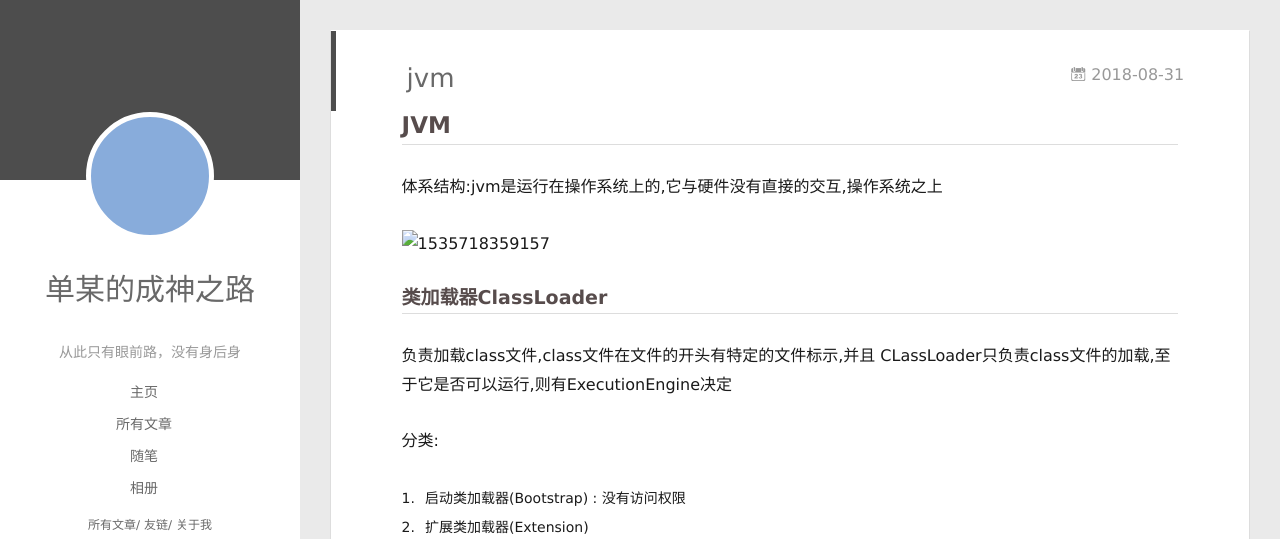
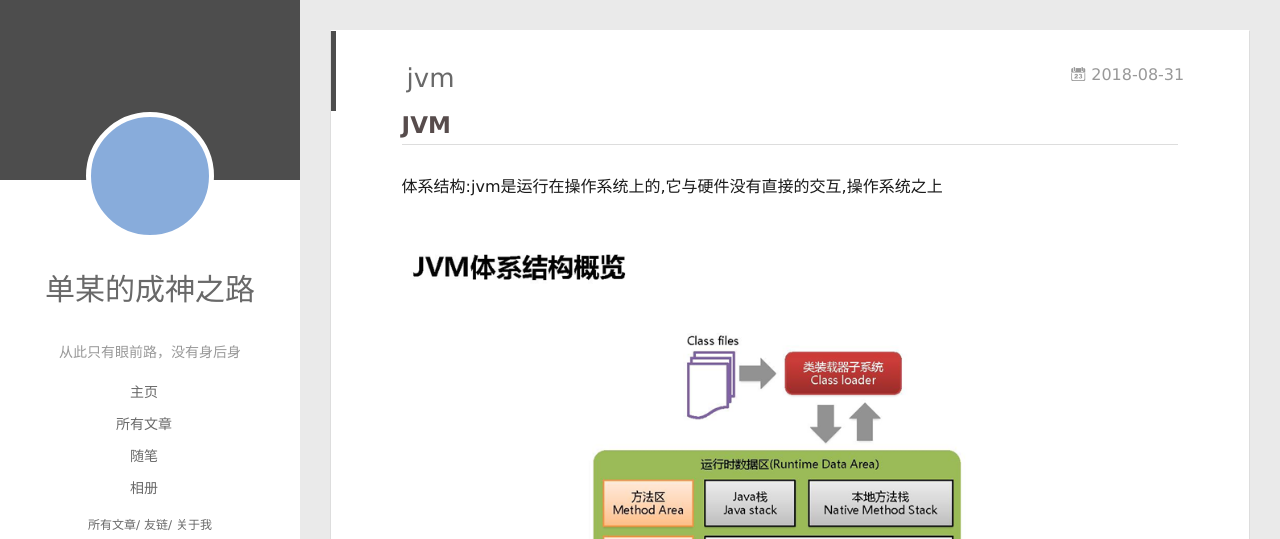
Before and after one commit to Seeskycn/Seeskycn.github.io, a plain HTML site: page 2018/08/31/jvm/index.html in a window 1280 px wide. Shown: the top 539 px of the page. Drawn offline with Linux system fonts and the light colour scheme.

Commit message:
Site updated: 2018-08-31 20:39:20

```diff
--- a/2018/08/31/jvm/index.html
+++ b/2018/08/31/jvm/index.html
@@ -15,12 +15,12 @@
 <meta property="og:site_name" content="my blog">
 <meta property="og:description" content="JVM体系结构:jvm是运行在操作系统上的,它与硬件没有直接的交互,操作系统之上">
 <meta property="og:locale" content="zh-Hans">
-<meta property="og:image" content="http://yoursite.com/2018/08/31/1535718359157.png">
-<meta property="og:updated_time" content="2018-08-31T12:30:35.281Z">
+<meta property="og:image" content="http://yoursite.com/2018/08/31/jvm/1535718359157.png">
+<meta property="og:updated_time" content="2018-08-31T12:39:03.963Z">
 <meta name="twitter:card" content="summary">
 <meta name="twitter:title" content="jvm">
 <meta name="twitter:description" content="JVM体系结构:jvm是运行在操作系统上的,它与硬件没有直接的交互,操作系统之上">
-<meta name="twitter:image" content="http://yoursite.com/2018/08/31/1535718359157.png">
+<meta name="twitter:image" content="http://yoursite.com/2018/08/31/jvm/1535718359157.png">
 
 
     <link rel="icon" href="/favicon.png">
@@ -191,7 +191,7 @@
     <div class="article-entry" itemprop="articleBody">
 
         <h2 id="JVM"><a href="#JVM" class="headerlink" title="JVM"></a>JVM</h2><p>体系结构:jvm是运行在操作系统上的,它与硬件没有直接的交互,操作系统之上</p>
-<p><img src="..\1535718359157.png" alt="1535718359157"></p>
+<p><img src=".\1535718359157.png" alt="1535718359157"></p>
 <a id="more"></a>
 <h3 id="类加载器ClassLoader"><a href="#类加载器ClassLoader" class="headerlink" title="类加载器ClassLoader"></a>类加载器ClassLoader</h3><p>负责加载class文件,class文件在文件的开头有特定的文件标示,并且 CLassLoader只负责class文件的加载,至于它是否可以运行,则有ExecutionEngine决定</p>
 <p>分类:</p>
```
Also changed, not shown: index.html (+1 -1 lines).
